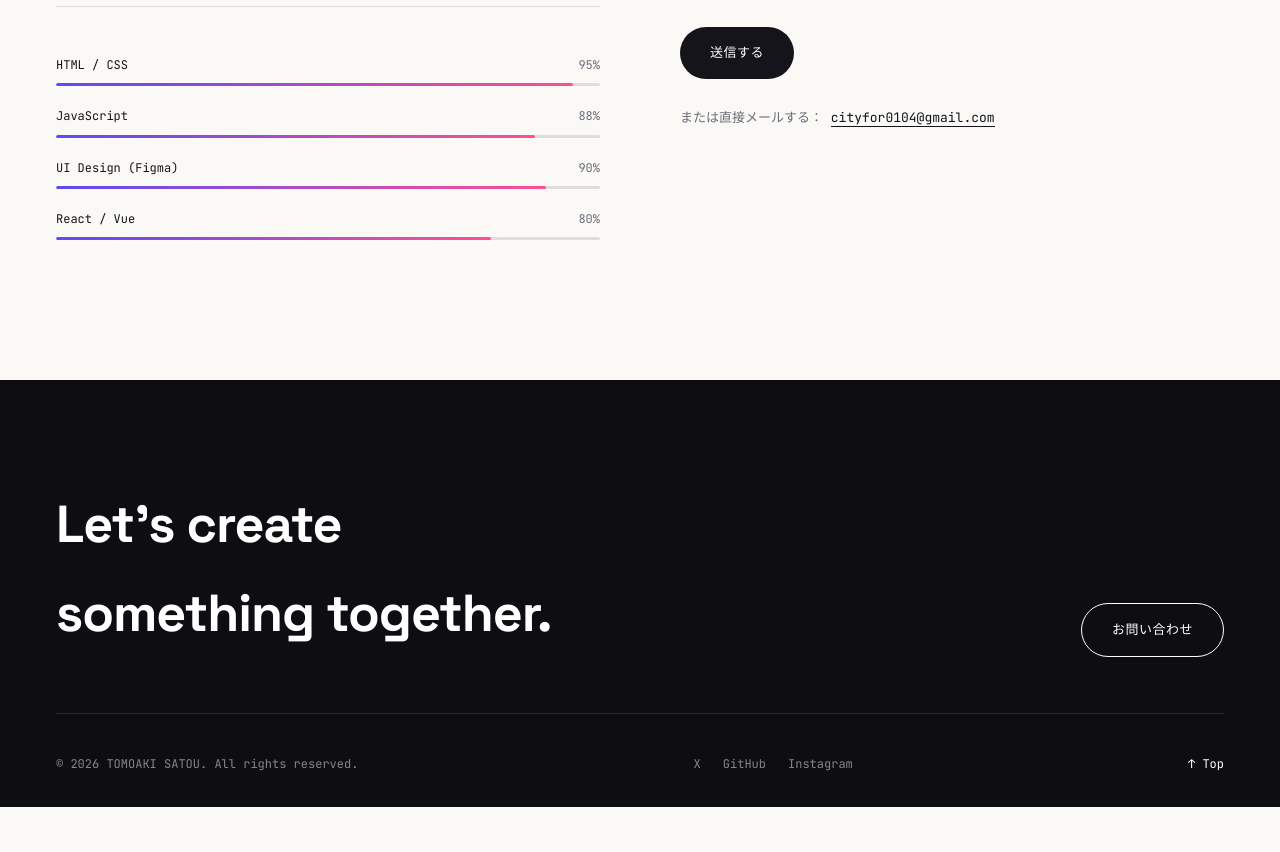
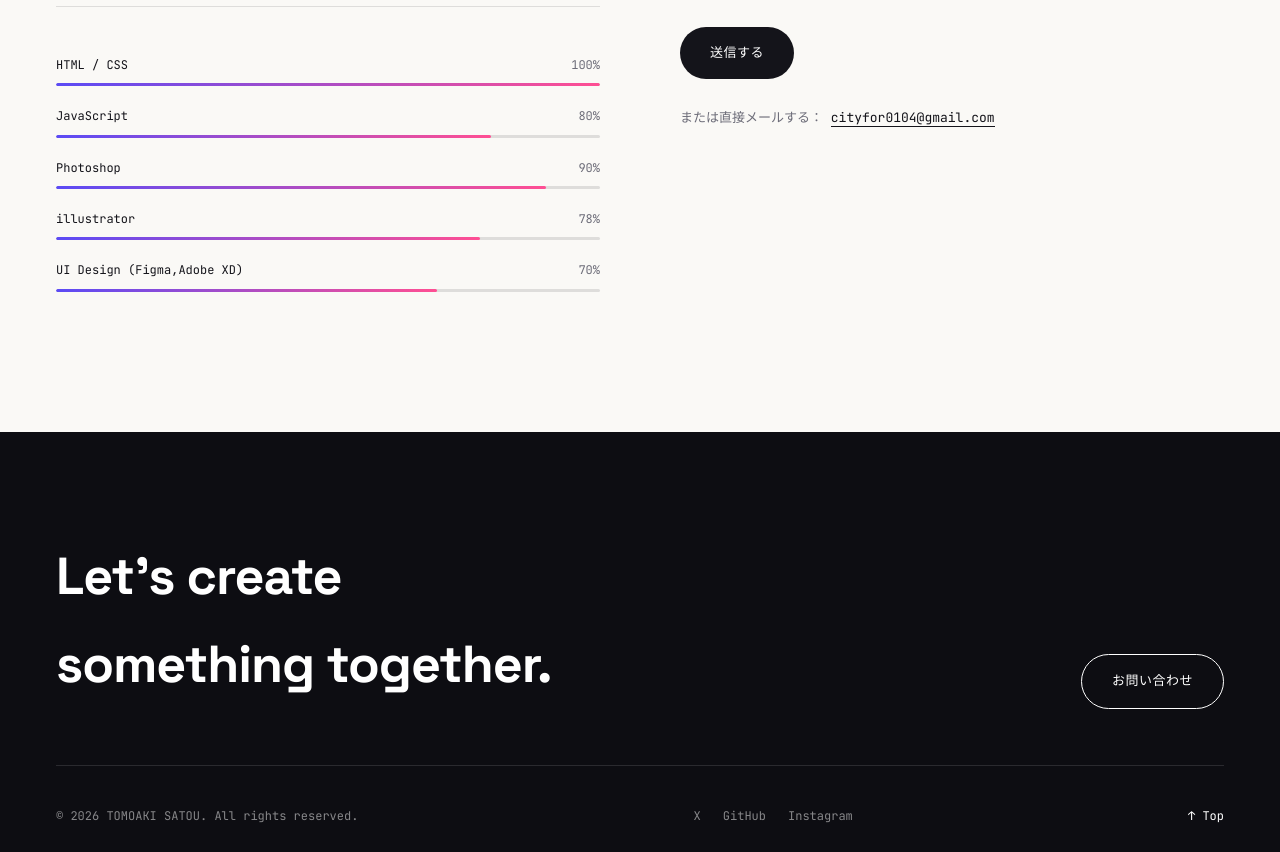
Before and after one commit to tomoaki4719/tofo4714.github.io, a plain HTML site: page index.html in a window 1280 px wide. Shown: the part 3637-4489 px from the top of the page. Before the commit the page ends 4444 px from the top, so only its background shows below. Drawn offline with Linux system fonts and the light colour scheme.

Commit message:
skills項目追加

```diff
--- a/index.html
+++ b/index.html
@@ -149,20 +149,24 @@
 
         <div class="skills">
           <div class="skill">
-            <div class="skill-head"><span>HTML / CSS</span><span class="skill-pct">95%</span></div>
-            <div class="skill-bar"><span class="skill-fill" data-level="95"></span></div>
+            <div class="skill-head"><span>HTML / CSS</span><span class="skill-pct">100%</span></div>
+            <div class="skill-bar"><span class="skill-fill" data-level="100"></span></div>
           </div>
           <div class="skill">
-            <div class="skill-head"><span>JavaScript</span><span class="skill-pct">88%</span></div>
-            <div class="skill-bar"><span class="skill-fill" data-level="88"></span></div>
+            <div class="skill-head"><span>JavaScript</span><span class="skill-pct">80%</span></div>
+            <div class="skill-bar"><span class="skill-fill" data-level="80"></span></div>
           </div>
           <div class="skill">
-            <div class="skill-head"><span>UI Design (Figma)</span><span class="skill-pct">90%</span></div>
+            <div class="skill-head"><span>Photoshop</span><span class="skill-pct">90%</span></div>
             <div class="skill-bar"><span class="skill-fill" data-level="90"></span></div>
           </div>
           <div class="skill">
-            <div class="skill-head"><span>React / Vue</span><span class="skill-pct">80%</span></div>
-            <div class="skill-bar"><span class="skill-fill" data-level="80"></span></div>
+            <div class="skill-head"><span>illustrator</span><span class="skill-pct">78%</span></div>
+            <div class="skill-bar"><span class="skill-fill" data-level="78"></span></div>
+          </div>
+          <div class="skill">
+            <div class="skill-head"><span>UI Design (Figma,Adobe XD)</span><span class="skill-pct">70%</span></div>
+            <div class="skill-bar"><span class="skill-fill" data-level="70"></span></div>
           </div>
         </div>
       </div>
```
